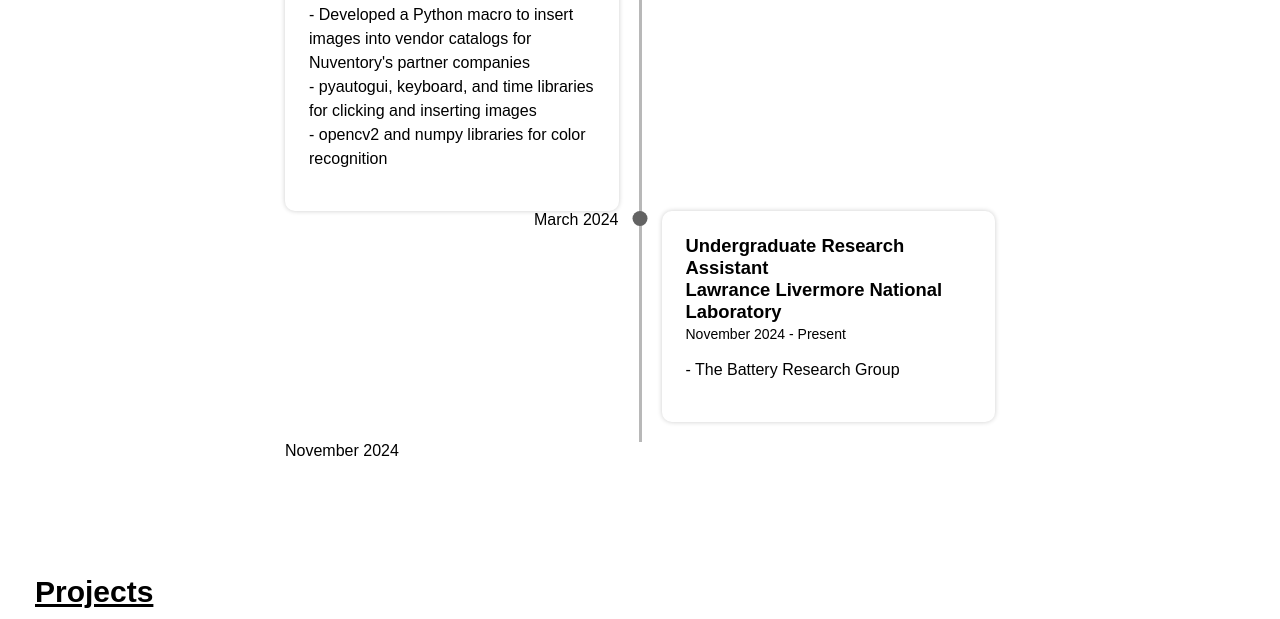
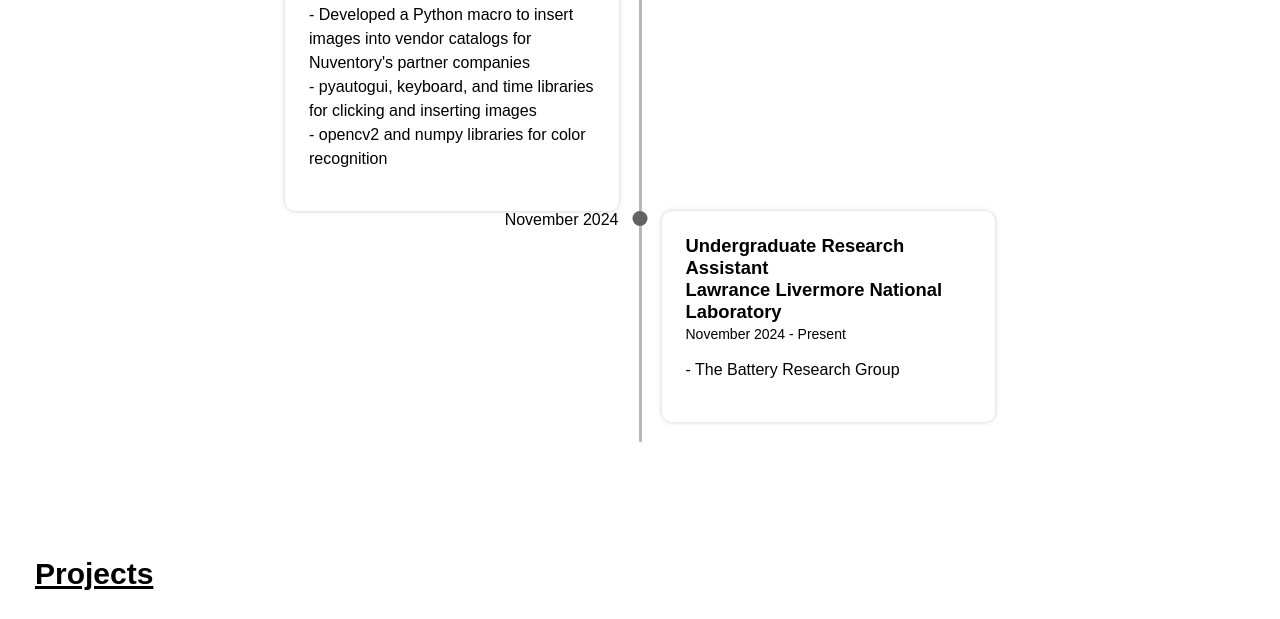
Before and after one commit to crawlings05/website, a plain HTML site: page index.html in a window 1280 px wide. Shown: the part 4477-5096 px from the top of the page. Drawn offline with Linux system fonts and the light colour scheme.

Commit message:
Update index.html

```diff
--- a/index.html
+++ b/index.html
@@ -195,7 +195,7 @@
                 <div class="timeline__date"></div>
               </div>
               <div class="timeline__component">
-                <div class="timeline__date timeline__date--right">March 2024</div>
+                <div class="timeline__date timeline__date--right">November 2024</div>
               </div>
               <div class="timeline__middle">
                 <div class="timeline__point"></div>
@@ -207,8 +207,7 @@
                   - The Battery Research Group
                 </p>
               </div>
-              <div class="timeline__component timeline__component--bottom">
-                <div class="timeline__date">November 2024</div>
+
         </div>
 
 
```
